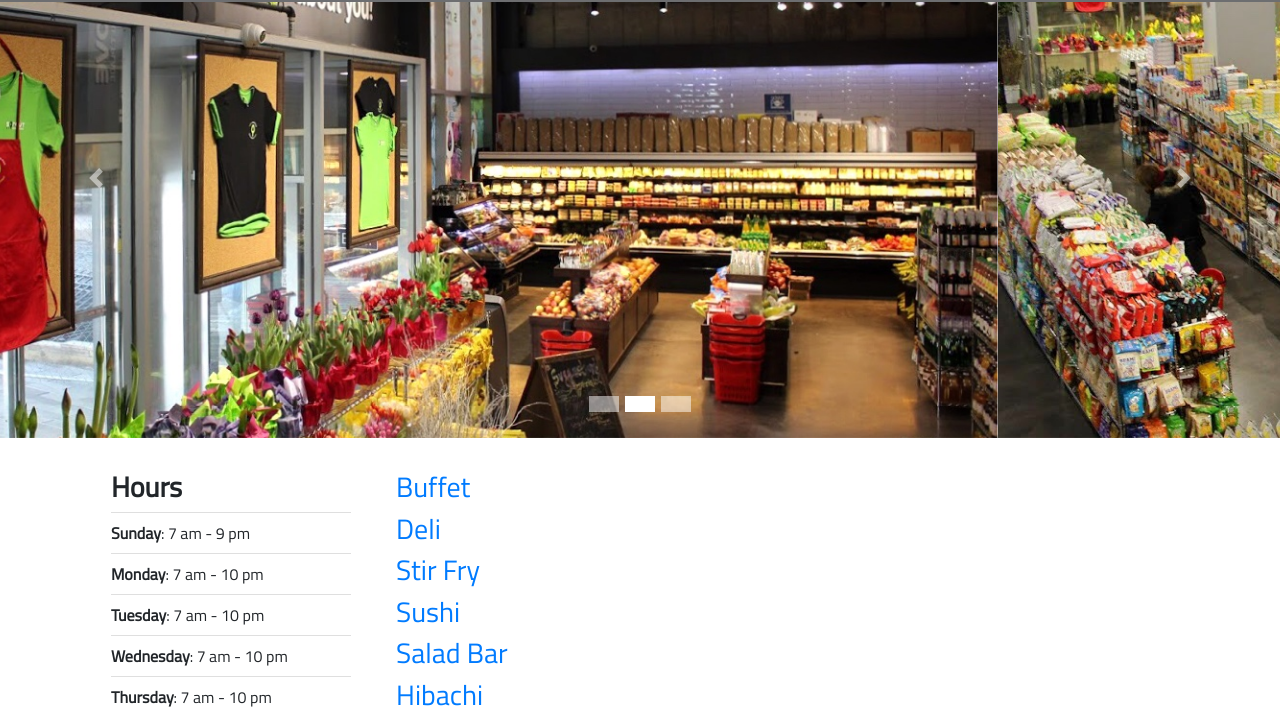
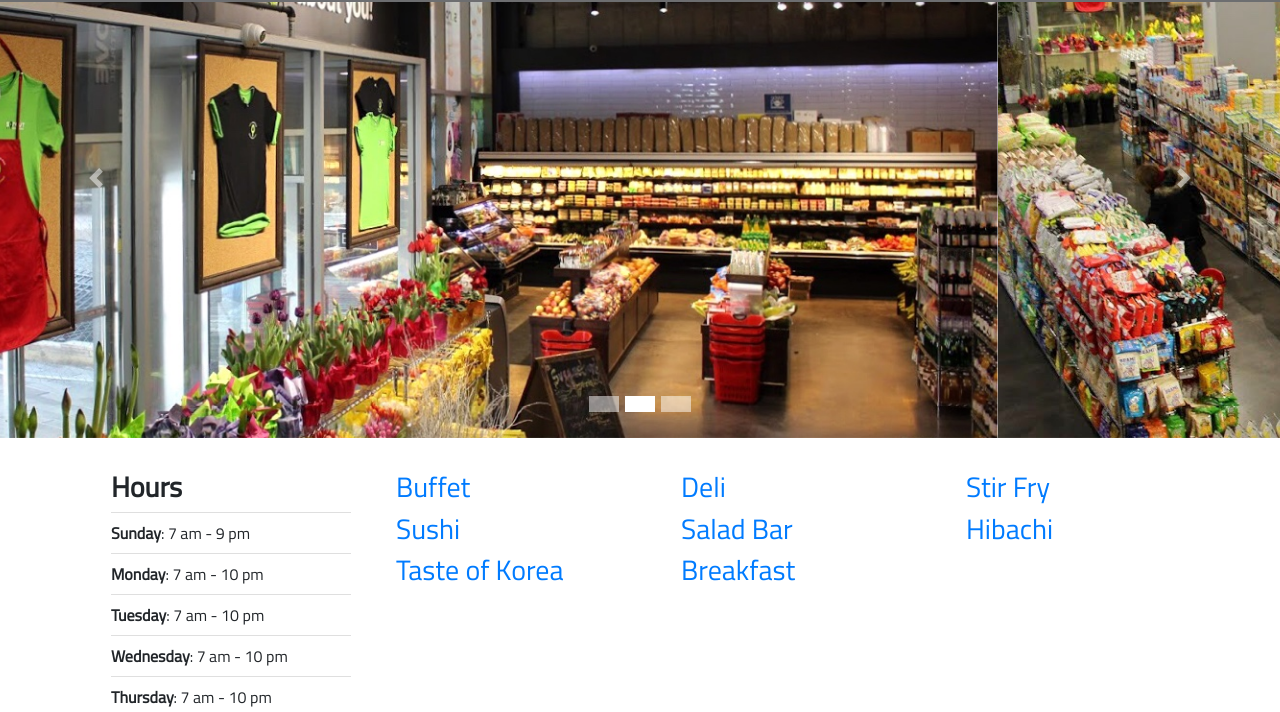
Before and after one commit to ahlecksyooan/sprovemarketplace, a website: page index.html in a window 1280 px wide. Shown: the part 82-794 px from the top of the page. Drawn offline with Linux system fonts and the light colour scheme.

Commit message:
Adding menu boxes

```diff
--- a/index.html
+++ b/index.html
@@ -26,6 +26,11 @@
       .links {
         font-size: 1.2rem;
       }
+
+      .cat {
+        height: 100%
+      }
+
     </style>
 
     <link rel="apple-touch-icon" sizes="180x180" href="favicons/apple-touch-icon.png">
@@ -134,14 +139,36 @@
             </ul>
           </div>
           <div class="col-lg-9 col-md-8 col-sm-7 col-xs-12" id="summary">
+            <div class="row">
+              <div class="col-lg-4 col-md-4 col-sm-6 col-xs-12 cat">
                 <h3 style="font-family: 'Titillium Web', sans-serif;"><a href="#">Buffet</a></h3>
+              </div>
+              <div class="col-lg-4 col-md-4 col-sm-6 col-xs-12 cat">
                 <h3 style="font-family: 'Titillium Web', sans-serif;"><a href="#">Deli</a></h3>
+              </div>
+              <div class="col-lg-4 col-md-4 col-sm-6 col-xs-12 car">
                 <h3 style="font-family: 'Titillium Web', sans-serif;"><a href="#">Stir Fry</a></h3>
+              </div>
+            </div>
+            <div class="row">
+              <div class="col-lg-4 col-md-4 col-sm-6 col-xs-12 cat">
                 <h3 style="font-family: 'Titillium Web', sans-serif;"><a href="#">Sushi</a></h3>
+              </div>
+              <div class="col-lg-4 col-md-4 col-sm-6 col-xs-12 cat">
                 <h3 style="font-family: 'Titillium Web', sans-serif;"><a href="#">Salad Bar</a></h3>
+              </div>
+              <div class="col-lg-4 col-md-4 col-sm-6 col-xs-12 cat">
                 <h3 style="font-family: 'Titillium Web', sans-serif;"><a href="#">Hibachi</a></h3>
+              </div>
+            </div>
+            <div class="row">
+              <div class="col-lg-4 col-md-4 col-sm-6 col-xs-12 cat">
                 <h3 style="font-family: 'Titillium Web', sans-serif;"><a href="#">Taste of Korea</a></h3>
+              </div>
+              <div class="col-lg-4 col-md-4 col-sm-6 col-xs-12 cat">
                 <h3 style="font-family: 'Titillium Web', sans-serif;"><a href="#">Breakfast</a></h3>
+              </div>
+            </div>
           </div>
         </div>
       </div>
```
Lines whose indentation alone changed are shown as unchanged.
